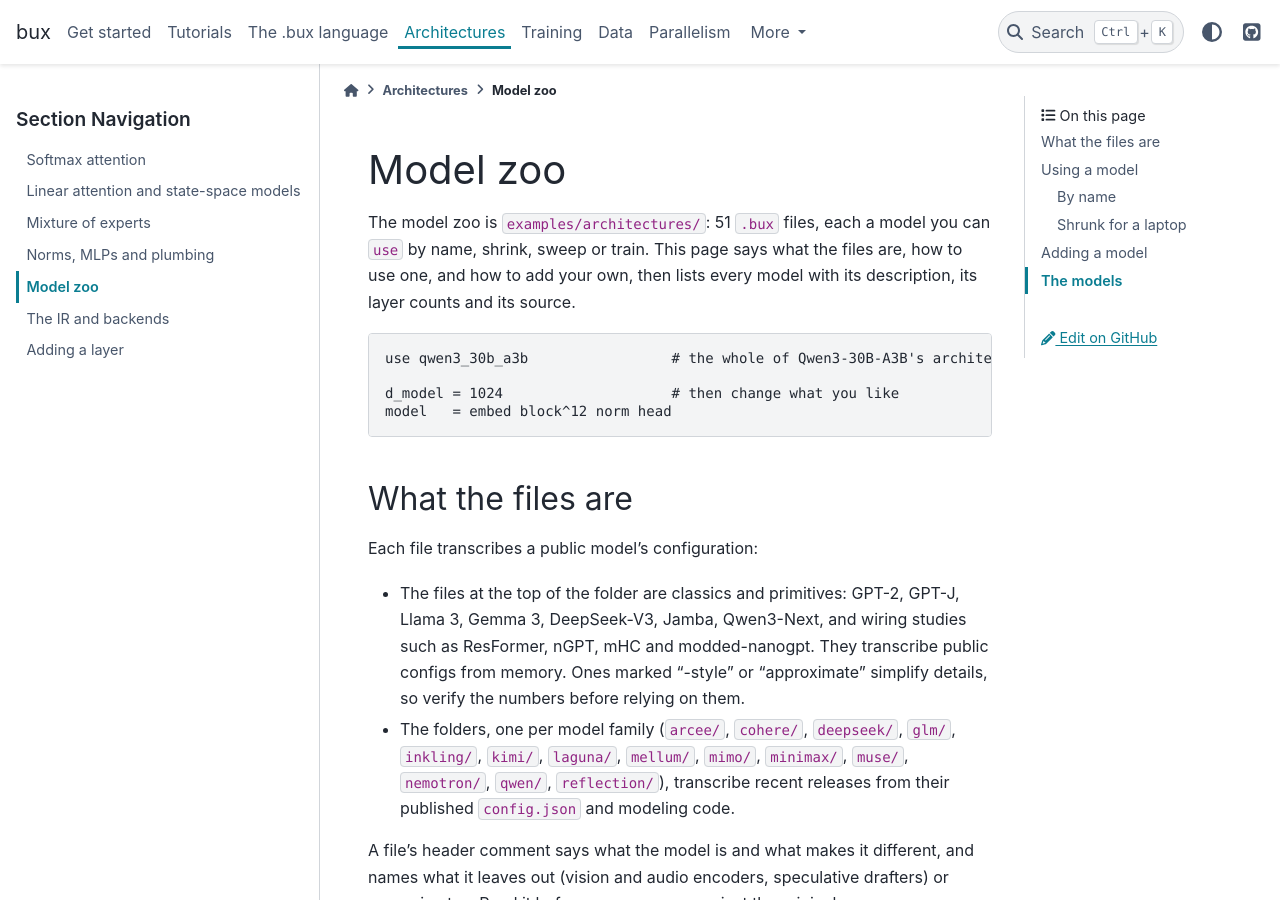
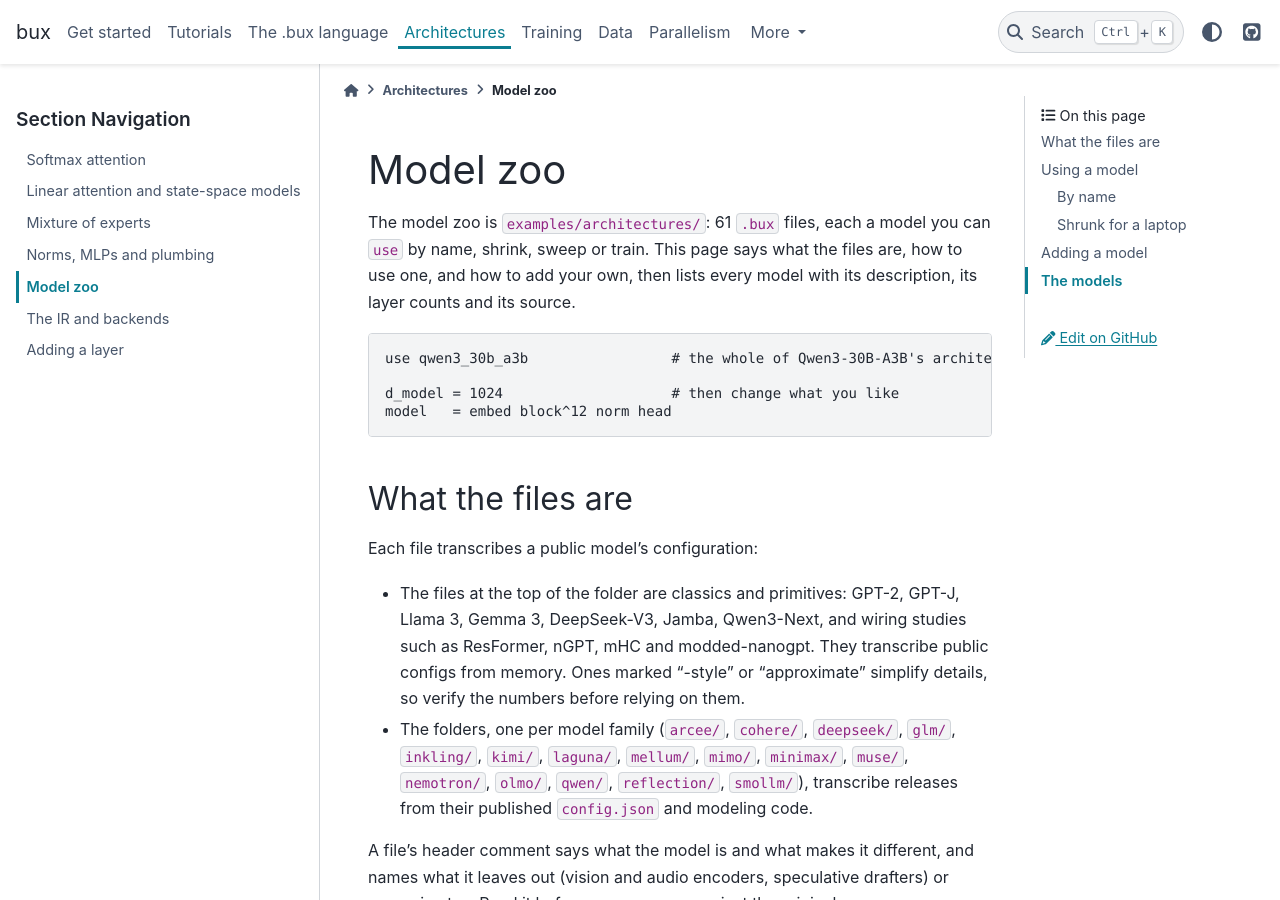
Before and after one commit to pilot7747/bux, a Sphinx documentation site: the page built from docs/architectures/model-zoo.md, in a window 1280 px wide and 900 px high. Built offline with Sphinx 7.4.7 and the PyData theme 0.15.4, drawn with Linux system fonts in a browser that asks for light colours.

Commit message:
OLMo 2 and 3, SmolLM2 and SmolLM3 in the zoo
Ten files from their published config.json and transformers' modeling code:

- olmo/: OLMo 2 1B, 7B, 13B and 32B (each branch's output normed, [attn norm];
  QK-norm of all heads together; init = normal(std=0.02, truncate=3), as their
  training configs) and Olmo 3 7B and 32B (windows of 4,096 in three layers of four,
  YaRN by 8 on the global layers alone). Olmo 3.1's models share Olmo 3's bases.
- smollm/: SmolLM2-135M, 360M and 1.7B (Llamas with tied embeddings) and SmolLM3-3B
  (GQA, NoPE in every fourth layer).

Parameter counts equal the configs' (OLMo 2 7B 7,298,617,344; SmolLM3 3,075,098,624),
and tiny copies of transformers' Olmo2, Olmo3, Llama and SmolLM3 models give bux's
logits to 2.4e-6 relative, where removing YaRN, widening the window or giving SmolLM3
RoPE everywhere misses by 7e-2 to 0.8. The docs name the new placement of norms and
cite the files for NoPE and per-layer YaRN; the README lists Arcee too.

Co-Authored-By: Claude Opus 5.5 <noreply@anthropic.com>

```diff
--- a/docs/_ext/bux_sphinx/models.py
+++ b/docs/_ext/bux_sphinx/models.py
@@ -9,7 +9,12 @@ from pathlib import Path
 from bux.__main__ import summary
 from bux.lang import compile_file
 
-_FAMILIES = {"": "Classics and primitives", "minimax": "MiniMax"}
+_FAMILIES = {
+    "": "Classics and primitives",
+    "minimax": "MiniMax",
+    "olmo": "OLMo",
+    "smollm": "SmolLM",
+}
 
 
 def header(path: Path) -> str:
--- a/docs/architectures/model-zoo.md
+++ b/docs/architectures/model-zoo.md
@@ -1,6 +1,6 @@
 # Model zoo
 
-The model zoo is `examples/architectures/`: 51 `.bux` files, each a model you can
+The model zoo is `examples/architectures/`: 61 `.bux` files, each a model you can
 `use` by name, shrink, sweep or train. This page says what the files are, how to use
 one, and how to add your own, then lists every model with its description, its
 layer counts and its source.
@@ -23,8 +23,8 @@ Each file transcribes a public model's configuration:
   numbers before relying on them.
 - The folders, one per model family (`arcee/`, `cohere/`, `deepseek/`, `glm/`,
   `inkling/`, `kimi/`, `laguna/`, `mellum/`, `mimo/`, `minimax/`, `muse/`,
-  `nemotron/`, `qwen/`, `reflection/`), transcribe recent releases from their
-  published `config.json` and modeling code.
+  `nemotron/`, `olmo/`, `qwen/`, `reflection/`, `smollm/`), transcribe releases from
+  their published `config.json` and modeling code.
 
 A file's header comment says what the model is and what makes it different, and
 names what it leaves out (vision and audio encoders, speculative drafters) or
```
Also changed, not shown: README.md (+2 -2 lines), docs/architectures/attention.md (+18 -4 lines), docs/architectures/index.md (+1 -1 lines), docs/architectures/layers.md (+3 -1 lines), docs/language/operators.md (+1 -0 lines), 11 other files.
